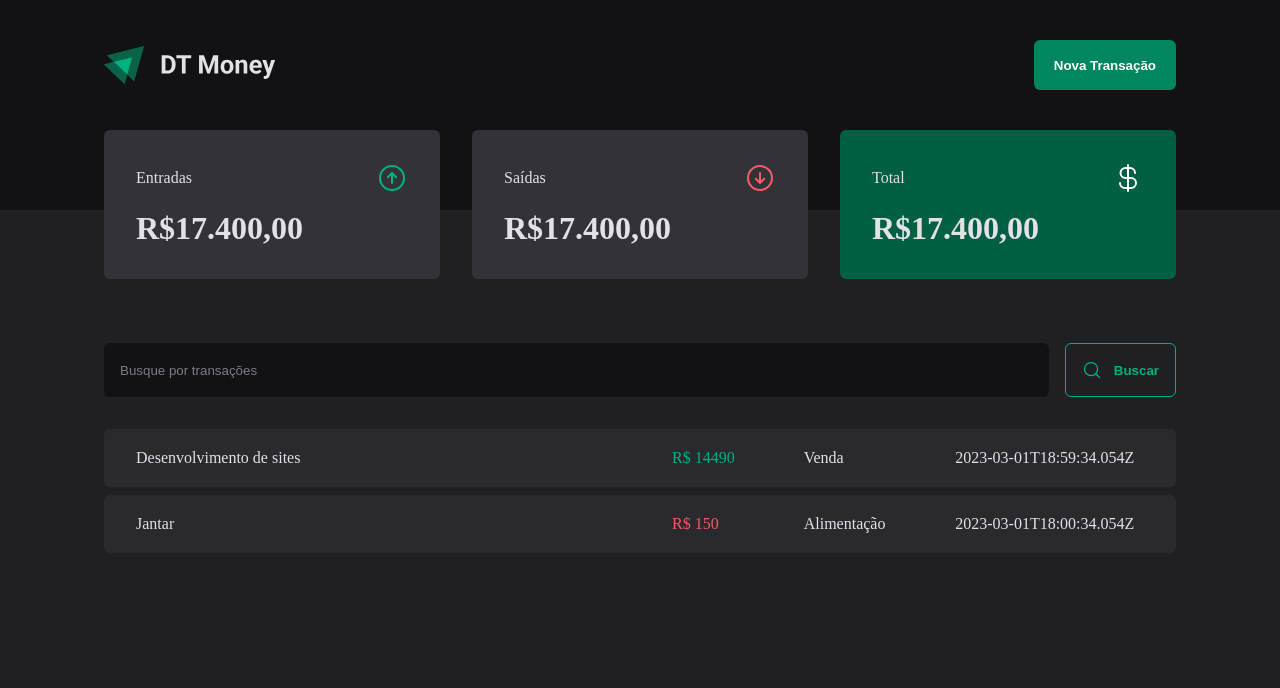
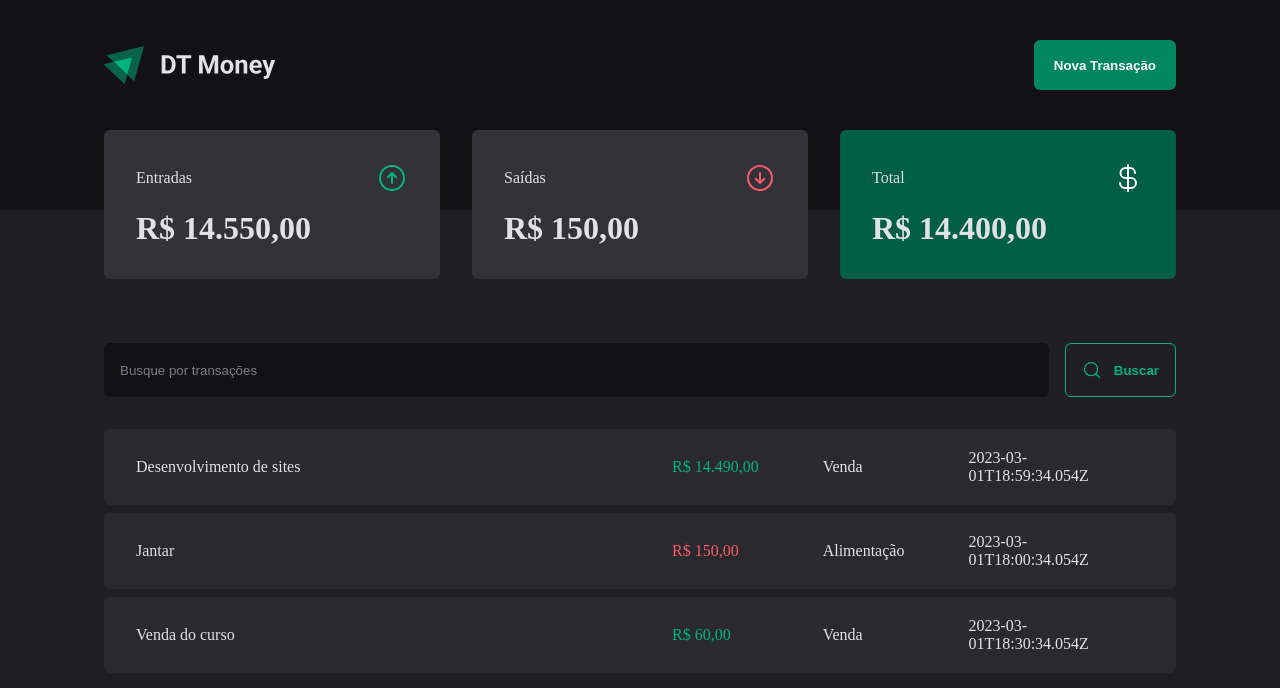
Before and after one commit to GabrielDevLoper/dt-money-react, a React (Vite) app: page / in a window 1280 px wide. Shown: the top 688 px of the page. Built offline with nearby package versions, Linux system fonts and the light colour scheme; data requests are answered from the project's data file.

Commit message:
feat: criação do hook de transactions.

```diff
--- a/package.json
+++ b/package.json
@@ -7,7 +7,7 @@
     "dev": "vite",
     "build": "tsc && vite build",
     "preview": "vite preview",
-    "dev:server": "json-server server.json -w"
+    "dev:server": "json-server server.json -w -d 500"
   },
   "dependencies": {
     "@radix-ui/react-dialog": "^1.0.2",
--- a/server.json
+++ b/server.json
@@ -15,6 +15,14 @@
             "category": "Alimentação",
             "price": 150,
             "createdAt": "2023-03-01T18:00:34.054Z"
+        },
+        {
+            "id": 3,
+            "description": "Venda do curso",
+            "type": "income",
+            "category": "Venda",
+            "price": 60,
+            "createdAt": "2023-03-01T18:30:34.054Z"
         }
     ]
 }
--- a/src/App.tsx
+++ b/src/App.tsx
@@ -1,4 +1,5 @@
 import { ThemeProvider } from "styled-components";
+import { TransactionsProvider } from "./contexts/TransactionsContext";
 import { Transactions } from "./pages/Transactions/Transactions";
 import { GlobalStyle } from "./styles/global";
 import { defaultTheme } from "./styles/themes/default";
@@ -9,7 +10,9 @@ export function App() {
     <ThemeProvider theme={defaultTheme}>
       <GlobalStyle />
 
-      <Transactions></Transactions>
+      <TransactionsProvider>
+        <Transactions />
+      </TransactionsProvider>
     </ThemeProvider>
   )
 }
--- a/src/components/Summary/Summary.tsx
+++ b/src/components/Summary/Summary.tsx
@@ -1,35 +1,62 @@
-import { SummaryCard, SummaryContainer } from  "./styles"
+import { SummaryCard, SummaryContainer } from "./styles"
 
 import { ArrowCircleDown, ArrowCircleUp, CurrencyDollar } from "phosphor-react"
+import { TransactionsContext } from "../../contexts/TransactionsContext";
+import { useContext } from "react";
 
-export function Summary(){
+export function Summary() {
+    const { transactions } = useContext(TransactionsContext);
+
+
+    const summary = transactions.reduce(
+        (acc, transaction) => {
+            if (transaction.type === "income") {
+                acc.income += transaction.price;
+
+                acc.total += transaction.price;
+            } else {
+                acc.outcome += transaction.price
+
+                acc.total -= transaction.price;
+            }
+
+
+            return acc;
+        },
+        {
+            income: 0,
+            outcome: 0,
+            total: 0
+        }
+    );
+
     return (
         <SummaryContainer>
             <SummaryCard>
                 <header>
                     <span>Entradas</span>
-                    <ArrowCircleUp size={32} color="#00b37e"/>
+                    <ArrowCircleUp size={32} color="#00b37e" />
                 </header>
 
-                <strong>R$17.400,00</strong>
+                <strong>{summary.income.toLocaleString('pt-BR', { style: 'currency', currency: 'BRL' })}</strong>
             </SummaryCard>
 
             <SummaryCard>
                 <header>
                     <span>Saídas</span>
-                    <ArrowCircleDown size={32} color="#f75a68"/>
+                    <ArrowCircleDown size={32} color="#f75a68" />
                 </header>
 
-                <strong>R$17.400,00</strong>
+                <strong>{summary.outcome.toLocaleString('pt-BR', { style: 'currency', currency: 'BRL' })}</strong>
             </SummaryCard>
 
             <SummaryCard variant="green">
                 <header>
                     <span>Total</span>
-                    <CurrencyDollar size={32} color="#fff"/>
+                    <CurrencyDollar size={32} color="#fff" />
                 </header>
 
-                <strong>R$17.400,00</strong>
+                <strong>{summary.total.toLocaleString('pt-BR', { style: 'currency', currency: 'BRL' })}</strong>
             </SummaryCard>
         </SummaryContainer>
     );
--- /dev/null
+++ b/src/contexts/TransactionsContext.tsx
@@ -0,0 +1,43 @@
+import { createContext, ReactNode, useEffect, useState } from "react";
+
+interface Transaction {
+    id: number,
+    description: string,
+    type: "income" | "outcome",
+    category: string,
+    price: number,
+    createdAt: string
+}
+
+interface TransactionContextType {
+    transactions: Transaction[];
+}
+
+export const TransactionsContext = createContext<TransactionContextType>({} as TransactionContextType);
+
+
+interface TransactionProviderProps {
+    children?: ReactNode;
+}
+
+export function TransactionsProvider({ children }: TransactionProviderProps) {
+    const [transactions, setTransactions] = useState<Transaction[]>([]);
+
+    async function loadingTransactions() {
+        const response = await fetch("http://localhost:3000/transactions")
+        const data = await response.json();
+
+        setTransactions(data);
+    }
+
+    useEffect(() => {
+        loadingTransactions();
+    }, []);
+
+
+    return (
+        <TransactionsContext.Provider value={{ transactions }}>
+            {children}
+        </TransactionsContext.Provider>
+    )
+}
--- a/src/pages/Transactions/Transactions.tsx
+++ b/src/pages/Transactions/Transactions.tsx
@@ -1,33 +1,16 @@
-import { useEffect, useState } from "react";
+import { useContext, useEffect, useState } from "react";
 import { Header } from "../../components/Header/Header";
 import { Summary } from "../../components/Summary/Summary";
+import { TransactionsContext } from "../../contexts/TransactionsContext";
 import { SearchForm } from "./components/SearchForm/SearchForm";
 import { PriceHighlight, TransactionsContainer, TransactionsTable } from "./styles";
 
 
-interface Transaction {
-    id: number,
-    description: string,
-    type: "income" | "outcome",
-    category: string,
-    price: number,
-    createdAt: string
-}
+
 
 
 export function Transactions() {
-    const [transactions, setTransactions] = useState<Transaction[]>([]);
-
-    async function loadingTransactions() {
-        const response = await fetch("http://localhost:3000/transactions")
-        const data = await response.json();
-
-        setTransactions(data);
-    }
-
-    useEffect(() => {
-        loadingTransactions();
-    }, []);
+    const { transactions } = useContext(TransactionsContext);
 
     return (
         <div>
@@ -43,7 +26,7 @@ export function Transactions() {
                                 <tr key={transaction.id}>
                                     <td width="50%">{transaction.description}</td>
                                     <td>
-                                        <PriceHighlight variant={transaction.type}>R$ {transaction.price}</PriceHighlight>
+                                        <PriceHighlight variant={transaction.type}>{transaction.price.toLocaleString('pt-BR', { style: 'currency', currency: 'BRL' })}</PriceHighlight>
                                     </td>
                                     <td>{transaction.category}</td>
                                     <td>{transaction.createdAt}</td>
```
